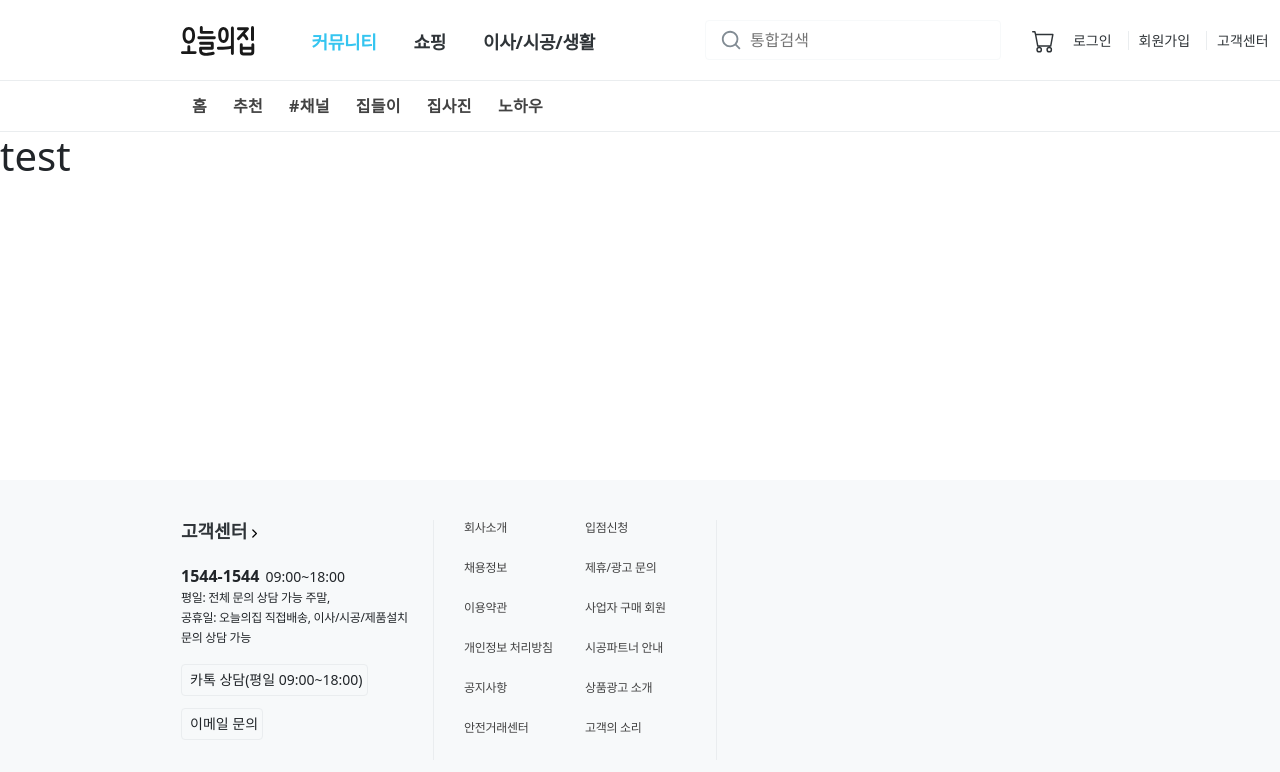
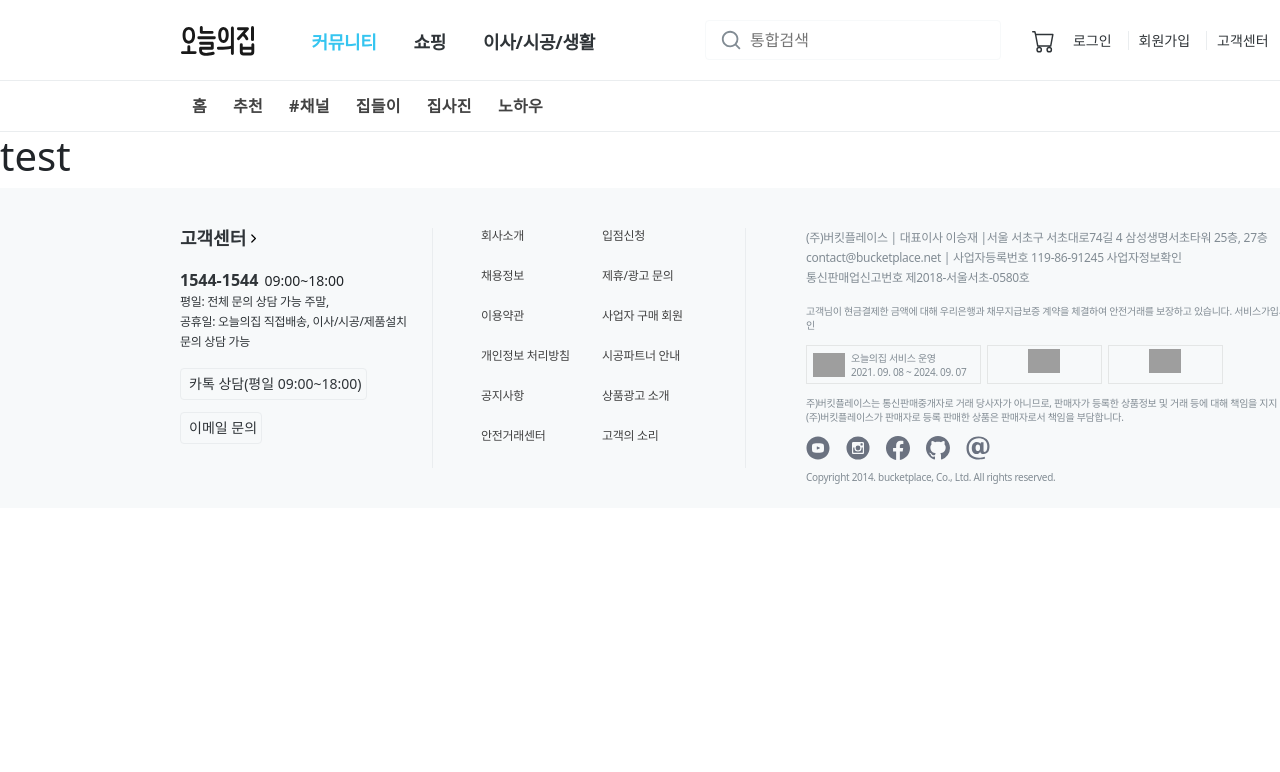
Before and after one commit to icebear2n2/FE-Community-Service, a React (Create React App) app: page / in a window 1280 px wide. Shown: the top 772 px of the page. Built offline with nearby package versions, Linux system fonts and the light colour scheme; grey boxes are pictures that could not be loaded.

Commit message:
FEAT: Footer 구현 완료

```diff
--- a/src/components/MyFooter.jsx
+++ b/src/components/MyFooter.jsx
@@ -5,20 +5,18 @@
         backgroundColor: "#f7f9fa",
         width: "1497px",
         height: "320px",
-        position: "absolute",
+        position: "relative",
         bottom: 0,
-        flexDirection: "row",
+        display: "flex", // Flexbox를 사용하여 자식 요소를 가로로 배치합니다.
       }}
     >
       <div
         style={{
           width: "1256px",
           height: "240px",
-          marginTop: "40px",
-          marginBottom: "40px",
-          marginRight: "121px",
-          marginLeft: "121px",
-          padding: "0 60px 0 60px",
+          margin: "40px 120px", // 여백을 한 번에 설정합니다.
+          padding: "0 60px", // 좌우 여백을 설정합니다.
+          display: "flex", // Flexbox를 사용하여 자식 요소를 가로로 배치합니다.
         }}
       >
         <div
@@ -26,8 +24,8 @@
             width: "253px",
             height: "240px",
             borderRight: "1px solid #EAEDEF",
-            float: "left",
             marginRight: "30px",
+            float: "left", // 불필요한 float 스타일입니다.
           }}
         >
           <div>
@@ -39,6 +37,8 @@
                 fontWeight: "700",
                 lineHeight: "20px",
                 color: "#2f3438",
+                display: "flex", // Flexbox를 사용하여 아이콘과 텍스트를 가로로 배치합니다.
+                alignItems: "center", // 수직 가운데 정렬
               }}
             >
               고객센터
@@ -64,7 +64,7 @@
                   fontWeight: "700",
                   paddingRight: "6px",
                   lineHeight: "20px",
-                  color: "2f3438",
+                  color: "#2f3438",
                 }}
               >
                 1544-1544
@@ -76,12 +76,13 @@
                 fontSize: "12px",
                 lineHeight: "20px",
                 letterSpacing: "-0.3px",
-                color: "2f3438",
+                color: "#2f3438",
               }}
             >
               평일: 전체 문의 상담 가능 주말,
-              <tr />
-              공휴일: 오늘의집 직접배송, 이사/시공/제품설치 <tr />
+              <br /> {/* 줄 바꿈을 <br>로 변경 */}
+              공휴일: 오늘의집 직접배송, 이사/시공/제품설치 <br />{" "}
+              {/* 줄 바꿈을 <br>로 변경 */}
               문의 상담 가능
             </p>
           </div>
@@ -98,10 +99,10 @@
               textAlign: "center", // 텍스트 가운데 정렬
               display: "flex",
               alignItems: "center", // 수직 가운데 정렬
-              color: "2f3438",
+              color: "#2f3438",
             }}
           >
-            <span style={{ padding: "0 8px 0 8px", whiteSpace: "nowrap" }}>
+            <span style={{ padding: "0 8px", whiteSpace: "nowrap" }}>
               카톡 상담(평일 09:00~18:00)
             </span>
           </div>
@@ -117,25 +118,36 @@
               textAlign: "center", // 텍스트 가운데 정렬
               display: "flex",
               alignItems: "center", // 수직 가운데 정렬
-              color: "2f3438",
+              color: "#2f3438",
             }}
           >
-            <span style={{ padding: "0 8px 0 8px", whiteSpace: "nowrap" }}>
+            <span style={{ padding: "0 8px", whiteSpace: "nowrap" }}>
               이메일 문의
             </span>
           </div>
         </div>
-        <div className="container">
+        <div
+          className="container"
+          style={{
+            margin: "0",
+            padding: "0",
+            width: "253px",
+            marginLeft: "30px",
+            marginRight: "30px",
+            borderRight: "1px solid #EAEDEF",
+          }}
+        >
           <div
             className="row row-cols-2"
             style={{
               width: "253px",
               height: "240px",
-              borderRight: "1px solid #EAEDEF",
+
               marginRight: "30px",
               color: "#424242",
             }}
           >
+            {/* 다양한 링크 */}
             <div
               className="col"
               style={{
@@ -294,6 +306,210 @@
             </div>
           </div>
         </div>
+        <div
+          style={{
+            width: "507px",
+            height: "240px",
+            float: "left",
+            marginLeft: "30px",
+          }}
+        >
+          <p
+            style={{
+              fontSize: "12px",
+              lineHeight: "20px",
+              letterSpacing: "-0.3px",
+              color: "#828c94",
+              marginBottom: "16px",
+            }}
+          >
+            (주)버킷플레이스 | 대표이사 이승재 |서울 서초구 서초대로74길 4
+            삼성생명서초타워 25층, 27층 <tr />
+            contact@bucketplace.net | 사업자등록번호 119-86-91245 사업자정보확인
+            <tr />
+            통신판매업신고번호 제2018-서울서초-0580호
+          </p>
+          <p
+            style={{
+              fontSize: "10px",
+              lineHeight: "14px",
+              letterSpacing: "-0.3px",
+              color: "#828c94",
+              marginBottom: "13px",
+            }}
+          >
+            고객님이 현금결제한 금액에 대해 우리은행과 채무지급보증 계약을
+            체결하여 안전거래를 보장하고 있습니다. 서비스가입사실확인
+          </p>
+          <div
+            style={{
+              display: "flex",
+              width: "174.8px",
+              height: "39px",
+              padding: "0px 6px",
+              gap: "6px",
+              border: "1px solid rgba(0, 0, 0, 0.08)",
+              whiteSpace: "nowrap",
+              alignItems: "center",
+              float: "left",
+              marginRight: "6px",
+            }}
+          >
+            <img
+              width="32"
+              alt="8f5b2c2e98ea1196"
+              src="https://github.com/icebear2n2/ChatRoom/assets/87232411/ae62ff31-96db-4383-82b5-4d8db3dfe0d6"
+            />
+            <div
+              style={{
+                fontSize: "10px",
+                lineHeight: "14px",
+                letterSpacing: "-0.3px",
+                color: "#828c94",
+              }}
+            >
+              오늘의집 서비스 운영 <tr /> 2021. 09. 08 ~ 2024. 09. 07
+            </div>
+          </div>
+          <div
+            style={{
+              width: "115px",
+              height: "39px",
+              padding: "0px 6px",
+              marginRight: "6px",
+              gap: "6px",
+              border: "1px solid rgba(0, 0, 0, 0.08)",
+              whiteSpace: "nowrap",
+              alignItems: "center",
+              textAlign: "center",
+              float: "left",
+            }}
+          >
+            <img
+              width="32"
+              alt="8f5b2c2e98ea1196"
+              src="https://github.com/icebear2n2/ChatRoom/assets/87232411/8f2ae1a8-2773-414f-9d68-0c8d93eee3eb"
+              style={{ marginTop: "3px", marginBottom: "5px" }}
+            />
+          </div>
+          <div
+            style={{
+              width: "115px",
+              height: "39px",
+              padding: "0px 6px",
+              gap: "6px",
+              border: "1px solid rgba(0, 0, 0, 0.08)",
+              whiteSpace: "nowrap",
+              alignItems: "center",
+              textAlign: "center",
+              float: "left",
+            }}
+          >
+            <img
+              width="32"
+              alt="8f5b2c2e98ea1196"
+              src="https://github.com/icebear2n2/ChatRoom/assets/87232411/c6fc315a-835e-4987-866b-862baae03022"
+              style={{ marginTop: "3px", marginBottom: "5px" }}
+            />
+          </div>
+          <p
+            style={{
+              marginTop: "12px",
+              marginBottom: "10px",
+              float: "left",
+              fontSize: "10px",
+              lineHeight: "14px",
+              letterSpacing: "-0.3px",
+              color: "#828c94",
+              whiteSpace: "nowrap",
+            }}
+          >
+            주)버킷플레이스는 통신판매중개자로 거래 당사자가 아니므로, 판매자가
+            등록한 상품정보 및 거래 등에 대해 책임을 지지 않습니다. 단,
+            <tr />
+            (주)버킷플레이스가 판매자로 등록 판매한 상품은 판매자로서 책임을
+            부담합니다.
+          </p>
+          <div className="media" style={{ float: "left" }}>
+            <span style={{ marginRight: "16px" }}>
+              <svg
+                width="24"
+                height="24"
+                viewBox="0 0 20 20"
+                xmlns="http://www.w3.org/2000/svg"
+              >
+                <path
+                  fill="#6b7280"
+                  d="M11.603 9.833L9.357 8.785C9.161 8.694 9 8.796 9 9.013v1.974c0 .217.161.319.357.228l2.245-1.048c.197-.092.197-.242.001-.334zM10 .4C4.698.4.4 4.698.4 10s4.298 9.6 9.6 9.6s9.6-4.298 9.6-9.6S15.302.4 10 .4zm0 13.5c-4.914 0-5-.443-5-3.9s.086-3.9 5-3.9s5 .443 5 3.9s-.086 3.9-5 3.9z"
+                />
+              </svg>
+            </span>
+            <span style={{ marginRight: "16px" }}>
+              <svg
+                width="24"
+                height="24"
+                viewBox="0 0 20 20"
+                xmlns="http://www.w3.org/2000/svg"
+              >
+                <path
+                  fill="#6b7280"
+                  d="M13 10a3 3 0 1 1-6 0c0-.171.018-.338.049-.5H6v3.997c0 .278.225.503.503.503h6.995a.503.503 0 0 0 .502-.503V9.5h-1.049c.031.162.049.329.049.5zm-3 2a2 2 0 1 0-.001-4.001A2 2 0 0 0 10 12zm2.4-4.1h1.199a.301.301 0 0 0 .301-.3V6.401a.301.301 0 0 0-.301-.301H12.4a.301.301 0 0 0-.301.301V7.6c.001.165.136.3.301.3zM10 .4A9.6 9.6 0 0 0 .4 10a9.6 9.6 0 0 0 9.6 9.6a9.6 9.6 0 0 0 9.6-9.6A9.6 9.6 0 0 0 10 .4zm5 13.489C15 14.5 14.5 15 13.889 15H6.111C5.5 15 5 14.5 5 13.889V6.111C5 5.5 5.5 5 6.111 5h7.778C14.5 5 15 5.5 15 6.111v7.778z"
+                />
+              </svg>
+            </span>
+            <span style={{ marginRight: "16px" }}>
+              <svg
+                width="24"
+                height="24"
+                viewBox="0 0 16 16"
+                xmlns="http://www.w3.org/2000/svg"
+              >
+                <path
+                  fill="#6b7280"
+                  d="M16 8.049c0-4.446-3.582-8.05-8-8.05C3.58 0-.002 3.603-.002 8.05c0 4.017 2.926 7.347 6.75 7.951v-5.625h-2.03V8.05H6.75V6.275c0-2.017 1.195-3.131 3.022-3.131c.876 0 1.791.157 1.791.157v1.98h-1.009c-.993 0-1.303.621-1.303 1.258v1.51h2.218l-.354 2.326H9.25V16c3.824-.604 6.75-3.934 6.75-7.951z"
+                />
+              </svg>
+            </span>
+            <span style={{ marginRight: "16px" }}>
+              <svg
+                width="24"
+                height="24"
+                viewBox="0 0 16 16"
+                xmlns="http://www.w3.org/2000/svg"
+              >
+                <path
+                  fill="#6b7280"
+                  d="M8 0C3.58 0 0 3.58 0 8c0 3.54 2.29 6.53 5.47 7.59c.4.07.55-.17.55-.38c0-.19-.01-.82-.01-1.49c-2.01.37-2.53-.49-2.69-.94c-.09-.23-.48-.94-.82-1.13c-.28-.15-.68-.52-.01-.53c.63-.01 1.08.58 1.23.82c.72 1.21 1.87.87 2.33.66c.07-.52.28-.87.51-1.07c-1.78-.2-3.64-.89-3.64-3.95c0-.87.31-1.59.82-2.15c-.08-.2-.36-1.02.08-2.12c0 0 .67-.21 2.2.82c.64-.18 1.32-.27 2-.27c.68 0 1.36.09 2 .27c1.53-1.04 2.2-.82 2.2-.82c.44 1.1.16 1.92.08 2.12c.51.56.82 1.27.82 2.15c0 3.07-1.87 3.75-3.65 3.95c.29.25.54.73.54 1.48c0 1.07-.01 1.93-.01 2.2c0 .21.15.46.55.38A8.012 8.012 0 0 0 16 8c0-4.42-3.58-8-8-8z"
+                />
+              </svg>
+            </span>
+            <span style={{ marginRight: "16px" }}>
+              <svg
+                width="24"
+                height="24"
+                viewBox="0 0 20 20"
+                xmlns="http://www.w3.org/2000/svg"
+              >
+                <path
+                  fill="#6b7280"
+                  d="M14.608 12.172c0 .84.239 1.175.864 1.175c1.393 0 2.28-1.775 2.28-4.727c0-4.512-3.288-6.672-7.393-6.672c-4.223 0-8.064 2.832-8.064 8.184c0 5.112 3.36 7.896 8.52 7.896c1.752 0 2.928-.192 4.727-.792l.386 1.607c-1.776.577-3.674.744-5.137.744c-6.768 0-10.393-3.72-10.393-9.456c0-5.784 4.201-9.72 9.985-9.72c6.024 0 9.215 3.6 9.215 8.016c0 3.744-1.175 6.6-4.871 6.6c-1.681 0-2.784-.672-2.928-2.161c-.432 1.656-1.584 2.161-3.145 2.161c-2.088 0-3.84-1.609-3.84-4.848c0-3.264 1.537-5.28 4.297-5.28c1.464 0 2.376.576 2.782 1.488l.697-1.272h2.016v7.057h.002zm-2.951-3.168c0-1.319-.985-1.872-1.801-1.872c-.888 0-1.871.719-1.871 2.832c0 1.68.744 2.616 1.871 2.616c.792 0 1.801-.504 1.801-1.896v-1.68z"
+                />
+              </svg>
+            </span>
+            <p
+              style={{
+                marginTop: "10px",
+                fontSize: "10px",
+                lineHeight: "14px",
+                letterSpacing: "-0.3px",
+                color: "#828c94",
+                whiteSpace: "nowrap",
+              }}
+            >
+              Copyright 2014. bucketplace, Co., Ltd. All rights reserved.
+            </p>
+          </div>
+        </div>
       </div>
     </div>
   );
```
